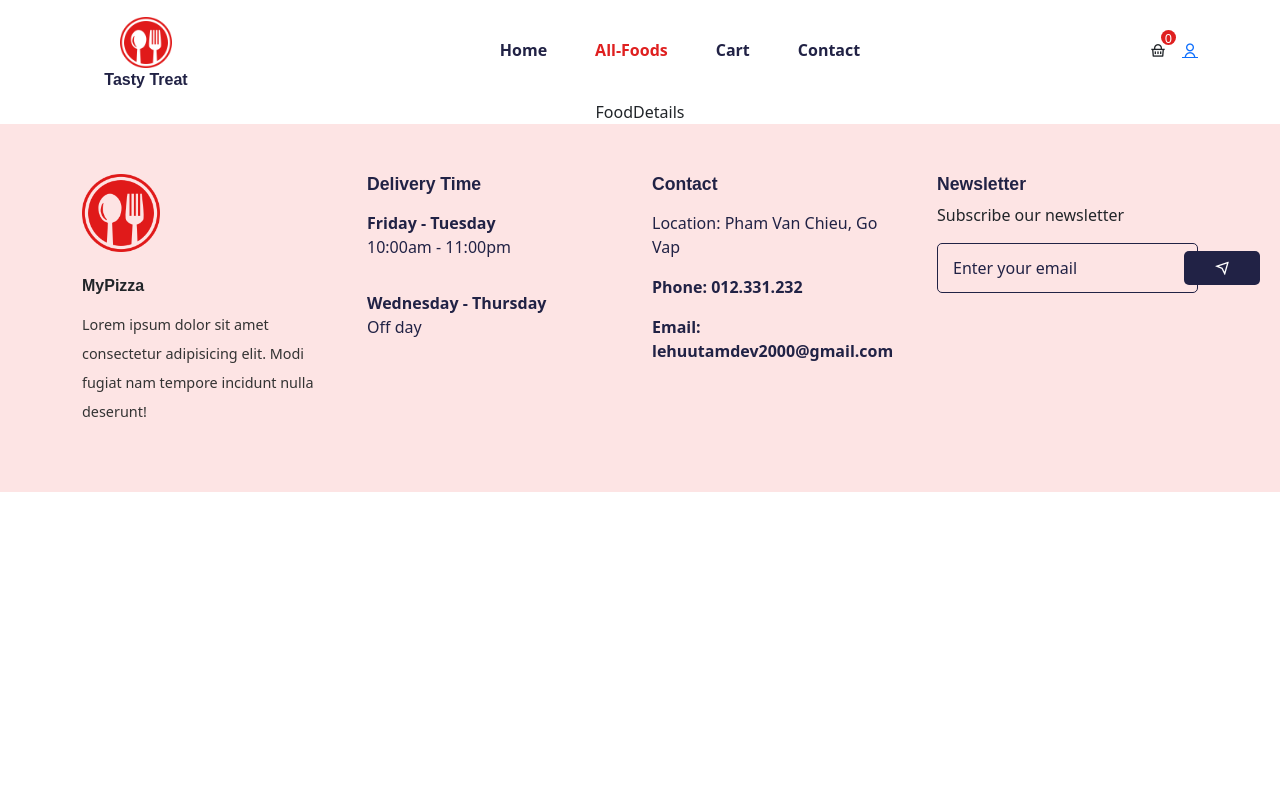
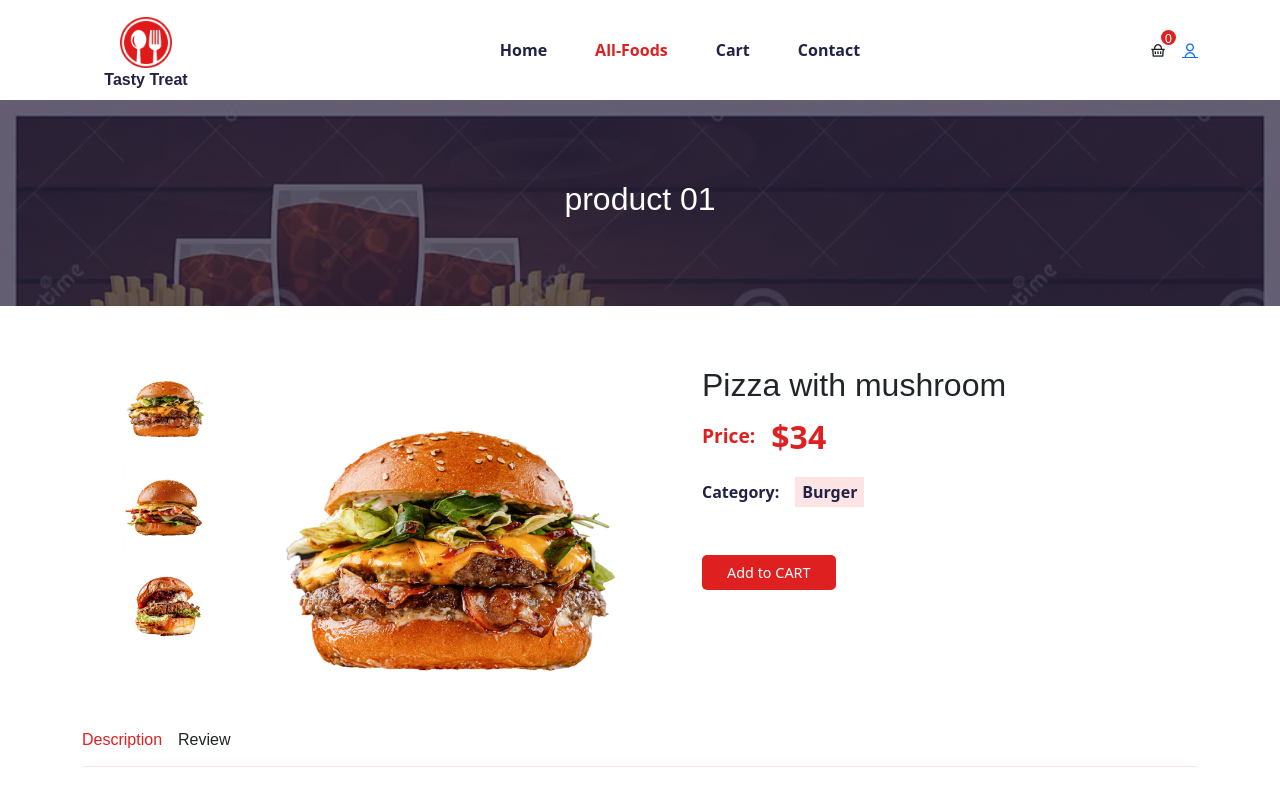
Before and after one commit to TamHuu/FastFood, a React (Create React App) app: page /foods/01 in a window 1280 px wide. Shown: the top 799 px of the page. Built offline with nearby package versions, Linux system fonts and the light colour scheme; a web font is replaced by a local one.

Commit message:
update cart

```diff
--- a/src/pages/FoodDetails.jsx
+++ b/src/pages/FoodDetails.jsx
@@ -1,8 +1,62 @@
-import React from 'react'
-
+import React, { useState } from 'react'
+import "../styles/product-detail.css"
+import Helmet from '../components/Helmet/Helmet'
+import CommonSection from '../components/UI/common-section/CommonSection'
+import { Col, Container, Row } from 'reactstrap'
+import products from '../assets/fake-data/products'
+import {useParams} from 'react-router-dom'
 function FoodDetails() {
+  const { id } = useParams();
+const product = products.find((product) => product.id === id);
+  const [previewImg, setPreviewImg] = useState(product.image01);
+  console.log(">>>Check prveuew",product);
   return (
-    <div>FoodDetails</div>
+    <Helmet title="product-detail">
+      <CommonSection title="product 01" />
+      <section>
+        <Container>
+          <Row>
+            <Col lg="2" md="2">
+              <div className="product__images">
+                <div className="img__item mb-3" onClick={()=>setPreviewImg(product.image01)}>
+                  <img src={product.image01} alt="" className='w-50' />
+                </div>
+                <div className="img__item  mb-3" onClick={()=>setPreviewImg(product.image02)}>
+                  <img src={product.image02} alt="" className='w-50' />
+                </div>
+                <div className="img__item  mb-3" onClick={()=>setPreviewImg(product.image03)}>
+                  <img src={product.image03} alt="" className='w-50' />
+                </div>
+              </div>
+            </Col>
+            <Col lg="4" md="4">
+              <div className="product__images">
+                <div className="img__item">
+                  <img src={previewImg} alt="" className='w-100' />
+                </div>
+              </div>
+            </Col>
+            <Col lg="6" md="6">
+              <div className="single__product-content">
+                <h2 className="product__title">Pizza with mushroom</h2>
+                <p className="product__price">Price: <span>$34</span></p>
+                <p className='mb-5 category'>Category: <span>Burger</span></p>
+                <button className='addTOCART__btn '>Add to CART</button>
+              </div>
+            </Col>
+            <Col lg="12" md="12">
+              <div className='tabs d-flex align-items-center gap-3 py-2'>
+                <h6 className='tab__active'>Description</h6>
+                <h6>Review</h6>
+              </div>
+              <div className='tab__content'>
+                <p>Lorem ipsum, dolor sit amet consectetur adipisicing elit. Eum sequi, reiciendis laboriosam corrupti ex magnam doloremque quam debitis fugit amet sed autem, sit eaque, mollitia placeat quos ut praesentium dolor.</p>
+              </div>
+            </Col>
+          </Row>
+        </Container>
+      </section>
+    </Helmet>
   )
 }
 
--- /dev/null
+++ b/src/styles/product-detail.css
@@ -0,0 +1,53 @@
+.single__product-content{
+    padding-left: 50px;
+    text-align: start;
+}
+
+.product__price{
+    display: flex;
+    align-items: center;
+    column-gap: 1rem;
+}
+
+.product__price span{
+    font-size: 2rem;
+}
+
+.category{
+    font-weight: 600;
+    color: #212245;
+    display: flex;
+    align-items: center;
+    column-gap: 1rem;
+}
+.category span{
+    padding: 3px 7px;
+    background: #fde4e4;
+    color: #212245;
+}
+.addTOCART__btn {
+    border: none;
+    padding: 7px 25px;
+    background: #df2020;
+    color: #fff;
+    border-radius: 5px;
+    font-size: 0.9rem;
+}
+.tabs{
+border-bottom: 1px solid #fde4e4;
+}
+
+.tabs h6{
+    cursor: pointer;
+}
+
+.tab__content{
+    padding:30px 0px;
+}
+.tab__active{
+    color: #df2020;
+}
+.tab__content p {
+    line-height: 20px;
+    color: #212245;
+}
```
